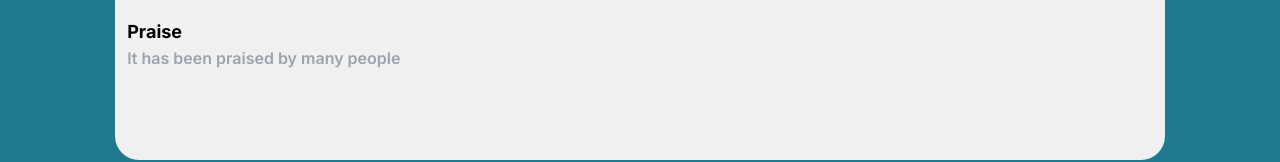
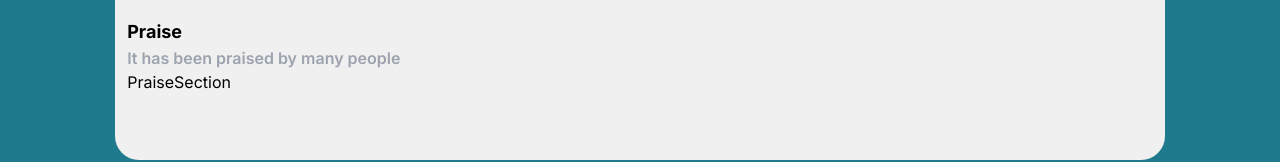
Before and after one commit to akash-panthri/ayuvya_mobile_view, a Next.js app: page / in a window 1280 px wide. Shown: the part 560-722 px from the top of the page. Built offline with nearby package versions, Linux system fonts and the light colour scheme.

Commit message:
Added PraiseSection.jsx

```diff
--- /dev/null
+++ b/src/components/PraiseSection.jsx
@@ -0,0 +1,7 @@
+import React from 'react'
+
+export default function PraiseSection() {
+  return (
+    <div className='flex flex-row'>PraiseSection</div>
+  )
+}
--- a/src/components/ReviewPanel.js
+++ b/src/components/ReviewPanel.js
@@ -1,6 +1,7 @@
 import React from "react";
 import ReviewStar from "./ReviewStar";
 import LikeDislike from "./LikeDislike";
+import PraiseSection from "./PraiseSection";
 export default function ReviewPanel({sign, givenDatum}) {
   return (
     <div className="h-[17vh]">
@@ -9,7 +10,7 @@ export default function ReviewPanel({sign, givenDatum}) {
 
       <>
 
-      {sign ==='star' ? <ReviewStar rate={givenDatum.rating} /> :sign ==='like'? <LikeDislike />:<></>}
+      {sign ==='star' ? <ReviewStar rate={givenDatum.rating} /> :sign ==='like'? <LikeDislike />:<PraiseSection/>}
       </>
     </div>
   );
```
